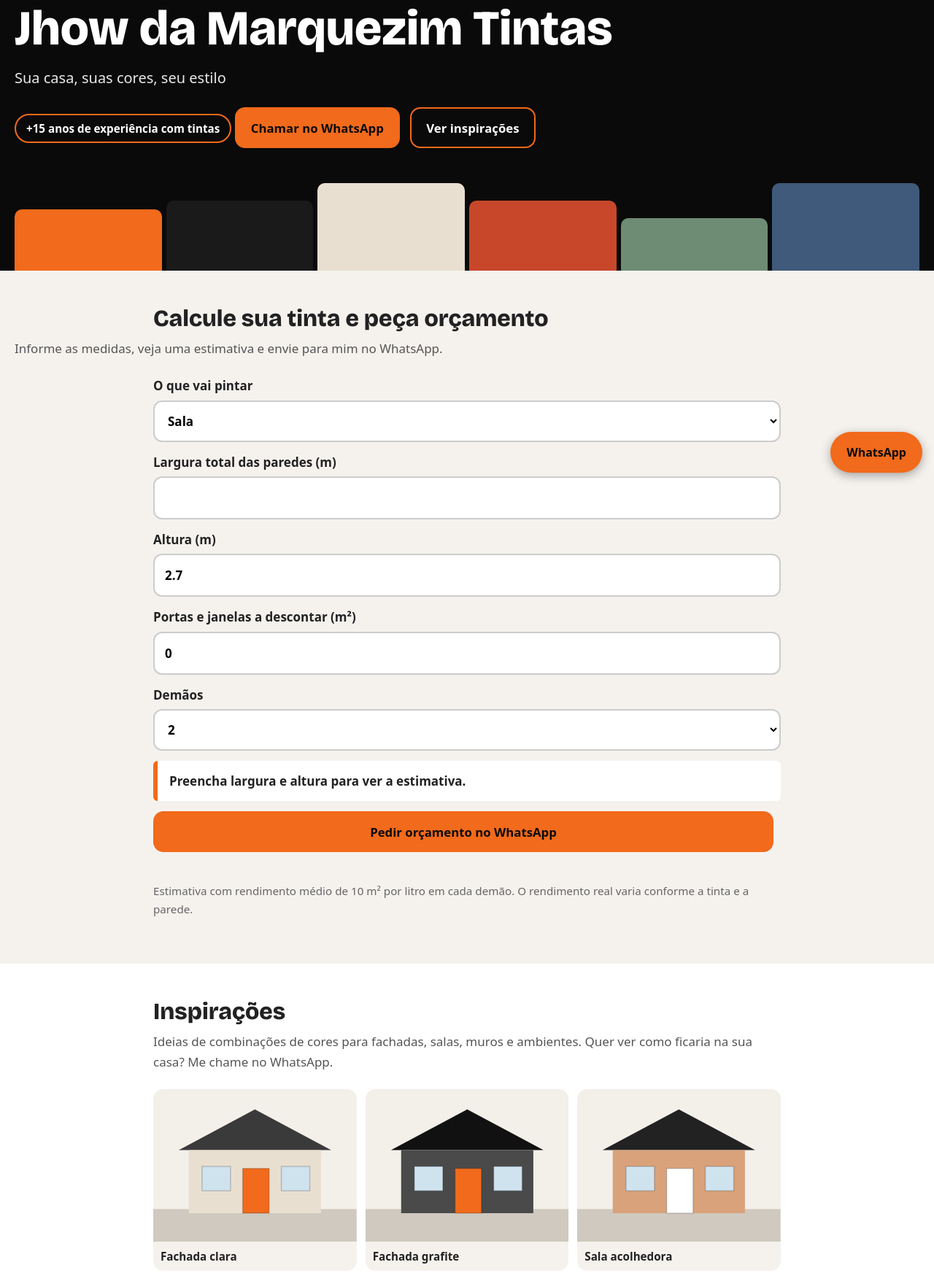
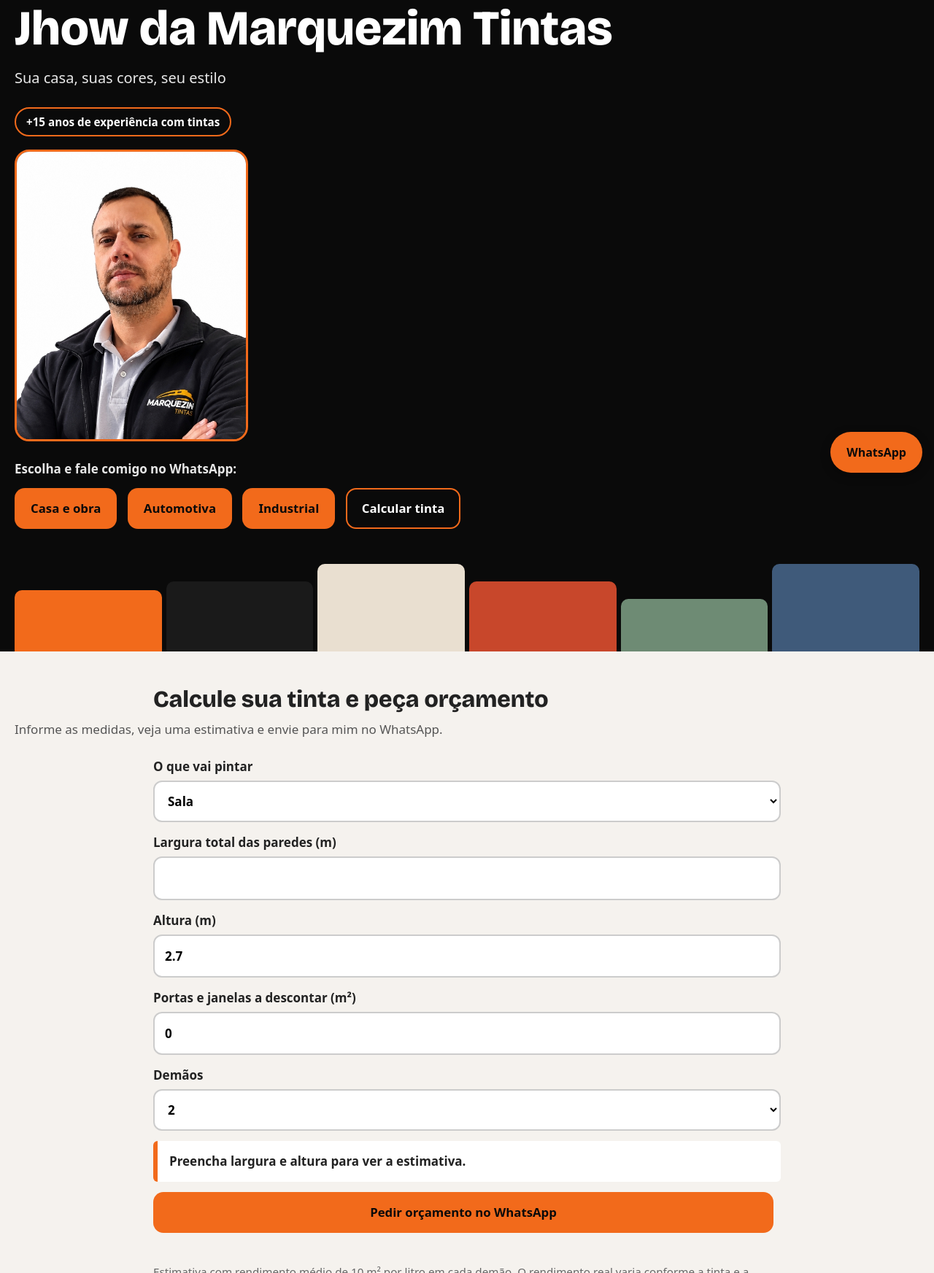
Before and after one commit to jonatasbaldassi8-star/jhow-marquezim-tintas, a plain HTML site: page index.html in a window 1280 px wide. Shown: the part 136-1881 px from the top of the page at 73% size. Drawn offline with nearby package versions, Linux system fonts and the light colour scheme.

Commit message:
Add files via upload

```diff
--- a/index.html
+++ b/index.html
@@ -23,7 +23,6 @@
   <button class="menu-btn" id="menuBtn" aria-expanded="false" aria-controls="menu">Menu</button>
   <nav id="menu" class="menu" hidden>
     <a href="#orcamento">Calcular tinta</a>
-    <a href="#inspiracoes">Inspirações</a>
     <a href="#cores">Escolha de cores</a>
     <a href="#dicas">Dicas de pintura</a>
     <a href="#produtos">Produtos</a>
@@ -41,8 +40,12 @@
     <h1>Jhow da Marquezim Tintas</h1>
     <p class="slogan">Sua casa, suas cores, seu estilo</p>
     <p class="badge">+15 anos de experiência com tintas</p>
-    <a class="btn btn-wa" data-wa="Olá, Jhow! Vim pelo seu site e gostaria de ajuda com tintas.">Chamar no WhatsApp</a>
-    <a class="btn btn-ghost" href="#inspiracoes">Ver inspirações</a>
+    <img class="hero-photo" src="img/jhow.jpg" alt="Jhow, da Marquezim Tintas" onerror="this.remove()">
+    <p class="pick">Escolha e fale comigo no WhatsApp:</p>
+    <a class="btn btn-wa" data-wa="Olá, Jhow! Vim pelo seu site e preciso de tintas para casa ou obra.">Casa e obra</a>
+    <a class="btn btn-wa" data-wa="Olá, Jhow! Vim pelo seu site e preciso de tinta automotiva.">Automotiva</a>
+    <a class="btn btn-wa" data-wa="Olá, Jhow! Vim pelo seu site e preciso de tinta industrial.">Industrial</a>
+    <a class="btn btn-ghost" href="#orcamento">Calcular tinta</a>
   </div>
   <div class="chips" aria-hidden="true">
     <i style="--c:#F26A1B"></i><i style="--c:#1a1a1a"></i><i style="--c:#E9DFD0"></i><i style="--c:#C8472B"></i><i style="--c:#6E8B74"></i><i style="--c:#3F5A7A"></i>
@@ -62,12 +65,6 @@
     <button class="btn btn-wa" type="submit">Pedir orçamento no WhatsApp</button>
     <p class="note">Estimativa com rendimento médio de 10 m² por litro em cada demão. O rendimento real varia conforme a tinta e a parede.</p>
   </form>
-</section>
-
-<section id="inspiracoes" class="sec">
-  <h2>Inspirações</h2>
-  <p class="lead">Ideias de combinações de cores para fachadas, salas, muros e ambientes. Quer ver como ficaria na sua casa? Me chame no WhatsApp.</p>
-  <div class="gallery" id="gallery"></div>
 </section>
 
 <section id="cores" class="sec alt">
@@ -97,6 +94,8 @@
   <p class="lead">Informações gerais. Para preços e disponibilidade, fale comigo.</p>
   <div class="cards">
     <article><h3>Tintas imobiliárias</h3><p>Para paredes internas e externas de casas, apartamentos e comércios, em vários acabamentos.</p></article>
+    <article><h3>Tintas automotivas</h3><p>Para pintura e retoque de carros e motos.</p></article>
+    <article><h3>Tintas industriais</h3><p>Para máquinas, estruturas metálicas e equipamentos.</p></article>
     <article><h3>Esmaltes</h3><p>Para madeira e metal: portas, portões, grades e janelas.</p></article>
     <article><h3>Texturas</h3><p>Dão relevo e personalidade a fachadas, muros e paredes de destaque.</p></article>
     <article><h3>Impermeabilizantes</h3><p>Protegem lajes, calhas, paredes e áreas expostas contra infiltração.</p></article>
@@ -140,7 +139,7 @@
   <h2>Contato</h2>
   <div class="stack">
     <a class="btn btn-wa" data-wa="Olá, Jhow! Vim pelo seu site.">WhatsApp: 14 99816-4220</a>
-    <a class="btn btn-ghost" id="igLink" target="_blank" rel="noopener">Instagram @jonatasbaldassy</a>
+    <a class="btn btn-ghost" id="igLink" target="_blank" rel="noopener">Instagram @jonatas_baldassi</a>
     <a class="btn btn-ghost" id="mapLink" target="_blank" rel="noopener">Ver localização da loja</a>
   </div>
   <p class="note" id="addr"></p>
--- a/style.css
+++ b/style.css
@@ -76,3 +76,5 @@
 .result{margin:0;padding:14px 16px;background:var(--wh);border-left:6px solid var(--or);border-radius:6px;font-weight:600}
 .fab{position:fixed;right:16px;bottom:calc(16px + env(safe-area-inset-bottom));z-index:20;display:flex;align-items:center;min-height:56px;padding:0 22px;background:var(--or);color:var(--bk);font:800 1rem system-ui;border-radius:99px;text-decoration:none;box-shadow:0 4px 14px #0005}
 footer{padding-bottom:90px}
+.hero-photo{display:block;width:100%;max-width:320px;aspect-ratio:4/5;object-fit:cover;object-position:50% 12%;border-radius:20px;border:3px solid var(--or);margin:0 0 24px}
+.pick{margin:0 0 12px;font-weight:700;color:#e8e8e8}
```
